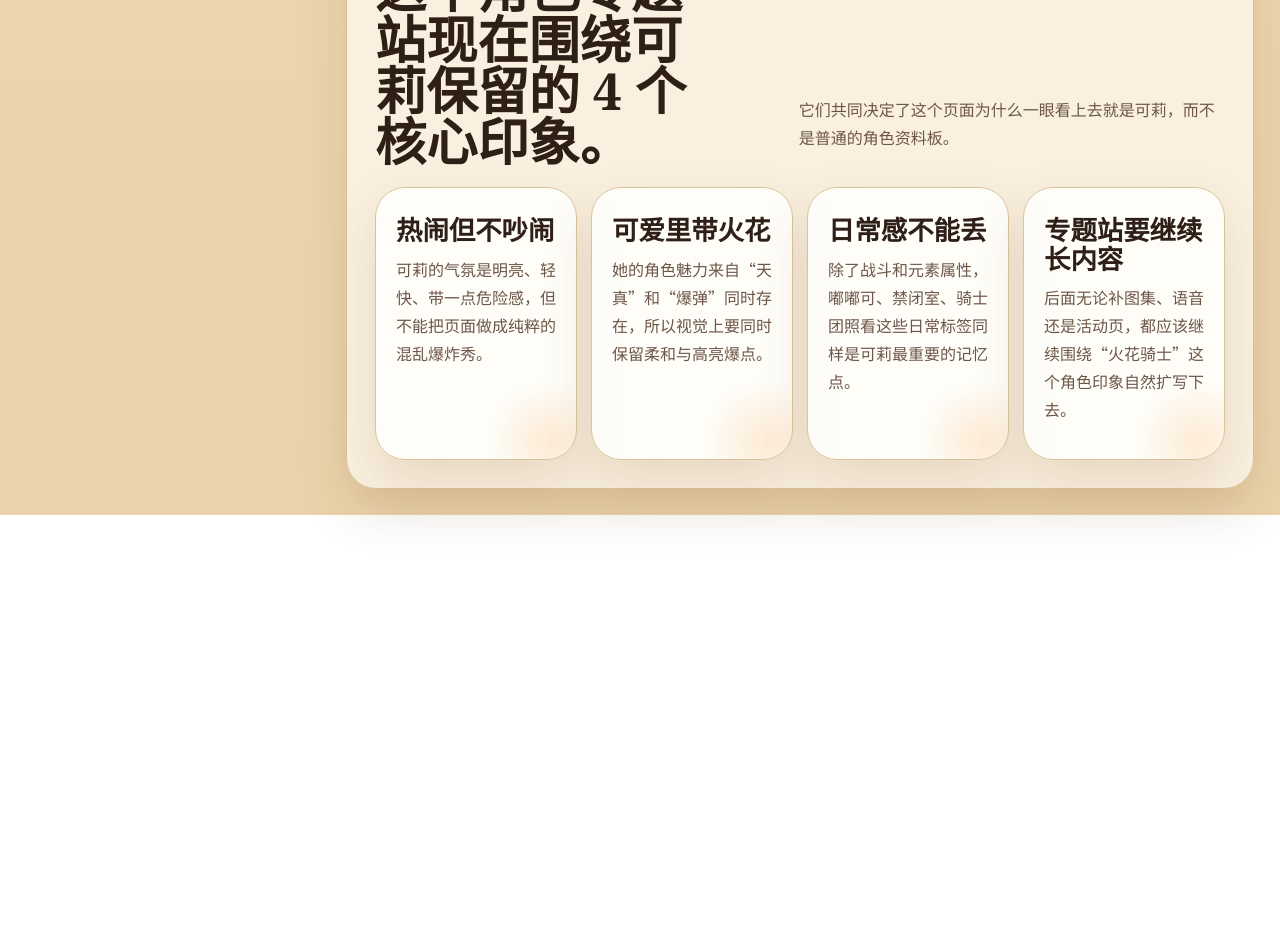
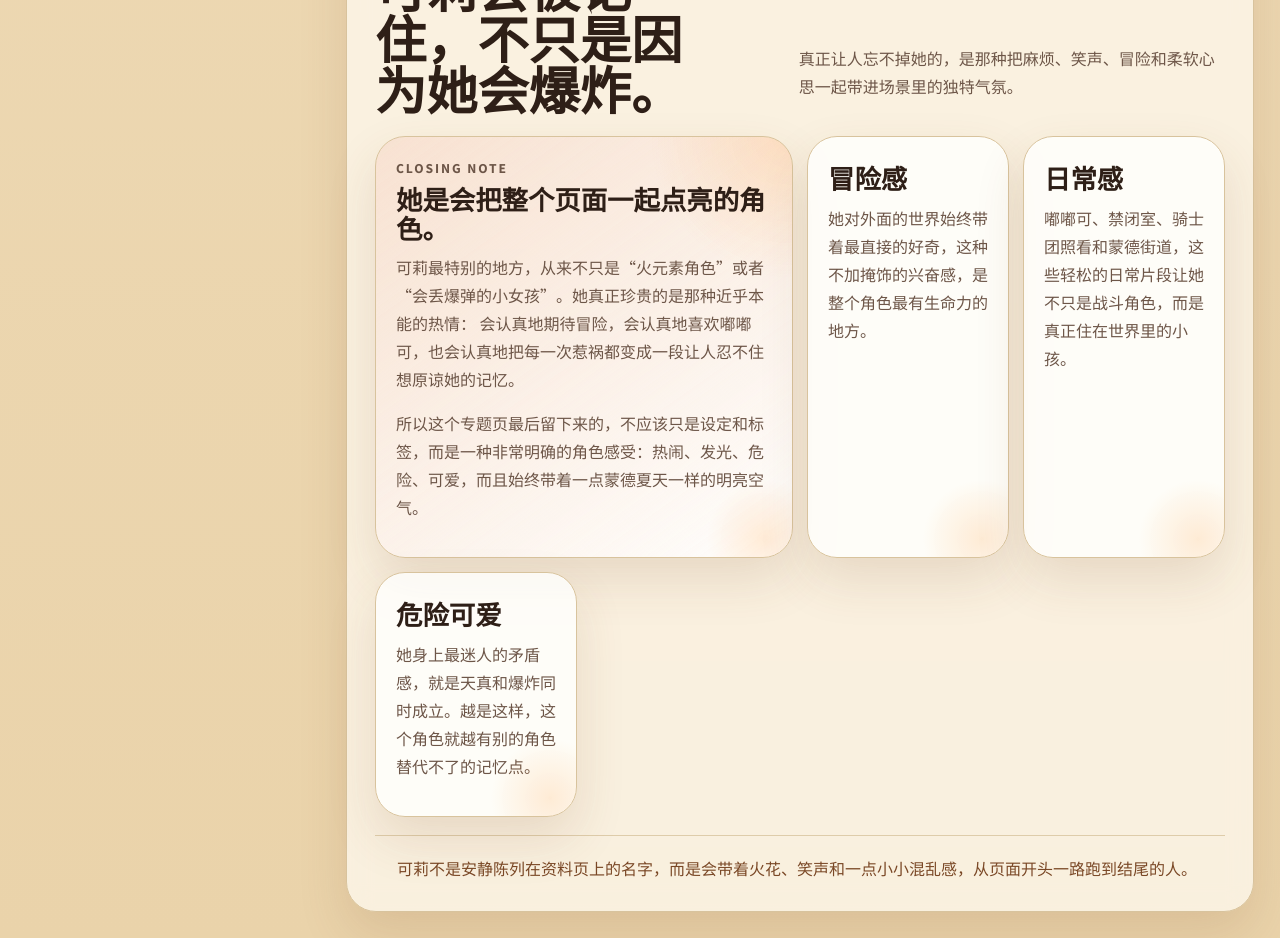
Before and after one commit to 1052088090/klee727cn, a Vue app: page / in a window 1280 px wide. Shown: the part 6000-6938 px from the top of the page. Before the commit the page ends 6515 px from the top, so only its background shows below. Built offline with nearby package versions, Linux system fonts and the light colour scheme.

Commit message:
feat: refine klee impressions section

```diff
--- a/src/components/FieldRules.vue
+++ b/src/components/FieldRules.vue
@@ -3,30 +3,41 @@
     <div class="panel-heading">
       <div>
         <p class="section-kicker">Klee Impressions</p>
-        <h2>这个角色专题站现在围绕可莉保留的 4 个核心印象。</h2>
+        <h2>可莉会被记住，不只是因为她会爆炸。</h2>
       </div>
       <p class="panel-copy">
-        它们共同决定了这个页面为什么一眼看上去就是可莉，而不是普通的角色资料板。
+        真正让人忘不掉她的，是那种把麻烦、笑声、冒险和柔软心思一起带进场景里的独特气氛。
       </p>
     </div>
 
     <div class="notes-grid">
-      <article class="note-card">
-        <h3>热闹但不吵闹</h3>
-        <p>可莉的气氛是明亮、轻快、带一点危险感，但不能把页面做成纯粹的混乱爆炸秀。</p>
+      <article class="note-card note-card-feature">
+        <p class="note-kicker">Closing Note</p>
+        <h3>她是会把整个页面一起点亮的角色。</h3>
+        <p>
+          可莉最特别的地方，从来不只是“火元素角色”或者“会丢爆弹的小女孩”。她真正珍贵的是那种近乎本能的热情：
+          会认真地期待冒险，会认真地喜欢嘟嘟可，也会认真地把每一次惹祸都变成一段让人忍不住想原谅她的记忆。
+        </p>
+        <p>
+          所以这个专题页最后留下来的，不应该只是设定和标签，而是一种非常明确的角色感受：热闹、发光、危险、可爱，而且始终带着一点蒙德夏天一样的明亮空气。
+        </p>
       </article>
       <article class="note-card">
-        <h3>可爱里带火花</h3>
-        <p>她的角色魅力来自“天真”和“爆弹”同时存在，所以视觉上要同时保留柔和与高亮爆点。</p>
+        <h3>冒险感</h3>
+        <p>她对外面的世界始终带着最直接的好奇，这种不加掩饰的兴奋感，是整个角色最有生命力的地方。</p>
       </article>
       <article class="note-card">
-        <h3>日常感不能丢</h3>
-        <p>除了战斗和元素属性，嘟嘟可、禁闭室、骑士团照看这些日常标签同样是可莉最重要的记忆点。</p>
+        <h3>日常感</h3>
+        <p>嘟嘟可、禁闭室、骑士团照看和蒙德街道，这些轻松的日常片段让她不只是战斗角色，而是真正住在世界里的小孩。</p>
       </article>
       <article class="note-card note-card-accent">
-        <h3>专题站要继续长内容</h3>
-        <p>后面无论补图集、语音还是活动页，都应该继续围绕“火花骑士”这个角色印象自然扩写下去。</p>
+        <h3>危险可爱</h3>
+        <p>她身上最迷人的矛盾感，就是天真和爆炸同时成立。越是这样，这个角色就越有别的角色替代不了的记忆点。</p>
       </article>
     </div>
+
+    <p class="notes-closing">
+      可莉不是安静陈列在资料页上的名字，而是会带着火花、笑声和一点小小混乱感，从页面开头一路跑到结尾的人。
+    </p>
   </section>
 </template>
--- a/src/styles.css
+++ b/src/styles.css
@@ -141,7 +141,8 @@ p {
 .module-index,
 .task-tag,
 .metric-label,
-.timeline-date {
+.timeline-date,
+.note-kicker {
   margin: 0;
   text-transform: uppercase;
   letter-spacing: 0.16em;
@@ -546,6 +547,22 @@ p {
   background: rgba(255, 255, 255, 0.78);
 }
 
+.note-card-feature {
+  grid-column: span 2;
+  background:
+    radial-gradient(circle at top right, rgba(255, 141, 26, 0.18), transparent 24%),
+    linear-gradient(145deg, rgba(220, 49, 36, 0.08), rgba(255, 255, 255, 0.9));
+}
+
+.notes-closing {
+  margin: 18px 0 0;
+  padding: 18px 22px 0;
+  border-top: 1px solid rgba(216, 195, 157, 0.8);
+  color: var(--brown);
+  font-size: 1rem;
+  line-height: 1.8;
+}
+
 .module-card::after,
 .note-card::after,
 .warehouse-card::after {
@@ -854,6 +871,10 @@ p {
   .module-card-wide {
     grid-column: auto;
   }
+
+  .note-card-feature {
+    grid-column: auto;
+  }
 }
 
 @media (max-width: 760px) {
```
Also changed, not shown: 5 other files (tests, documents, lock files or other folders).
